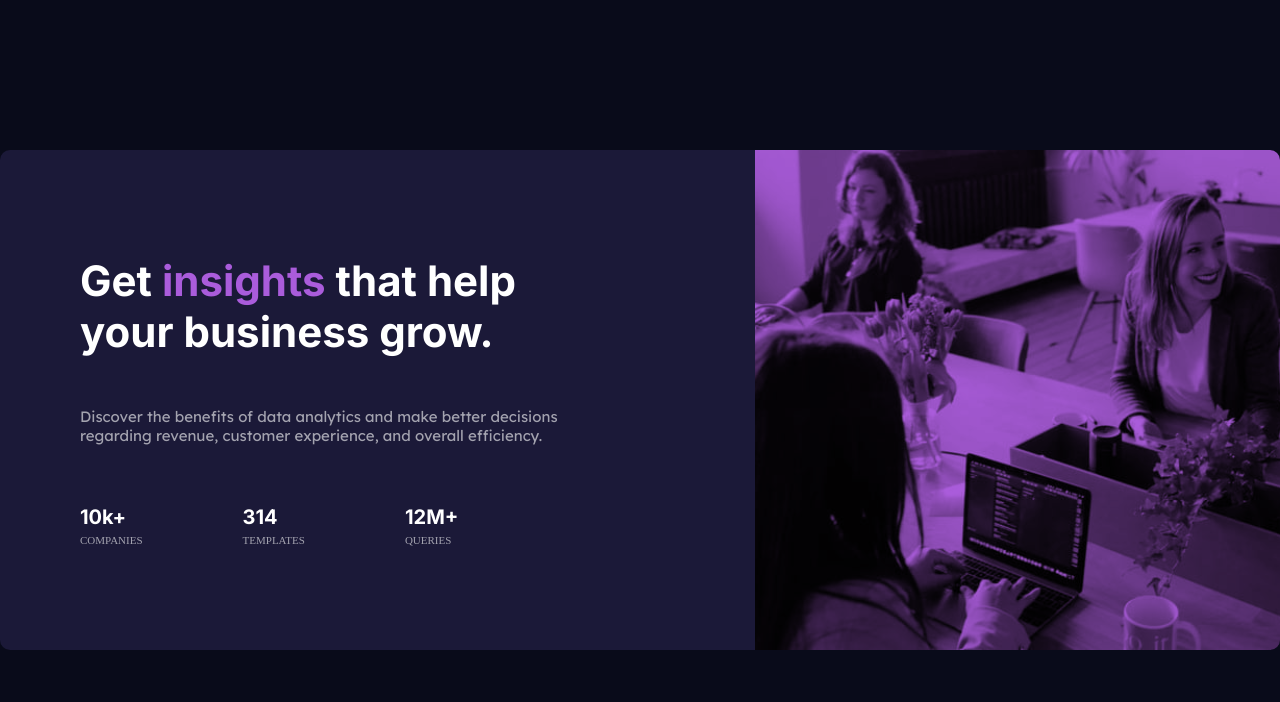
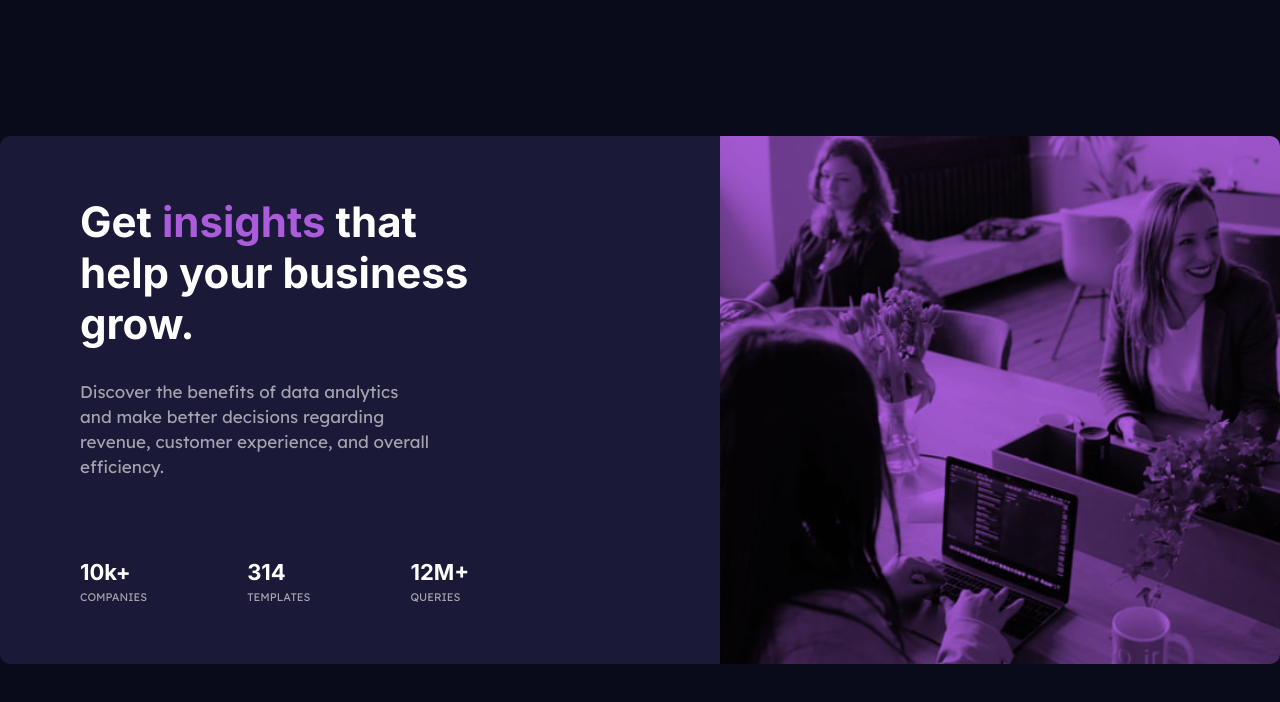
Before and after one commit to Dany0343/card-component-challenge, a plain HTML site: page index.html in a window 1280 px wide. Drawn offline with Linux system fonts and the light colour scheme.

Commit message:
Everything done

```diff
--- a/style.css
+++ b/style.css
@@ -80,6 +80,7 @@ p.card__about--number {
     color: var(--White);
 }
 p.card__about--info {
+    font-family: 'Lexend Deca', sans-serif;
     font-size: 1.1rem;
     color: var(--SlightlyTransparent2);
 }
@@ -87,13 +88,14 @@ p.card__about--info {
 @media screen and (min-width: 768px) {
     .card {
         flex-direction: row;
-        inline-size: 2000px;
+        inline-size: 100%;
         max-inline-size: 1440px;
     }
     .card__image {
         max-inline-size: 100%;
+        min-inline-size: 500px;
         inline-size: 500px;
-        block-size: 500px;
+        block-size: auto;
         justify-content: center;
         background-image: url(./images/image-header-mobile.jpg);
         background-position: center;
@@ -113,9 +115,8 @@ p.card__about--info {
         align-items: flex-start;
         justify-content: center;
         gap: 0;
-        /* padding: 50px 150px 50px 50px; */
         padding-inline-start: 80px;
-        padding-inline-end: 150px;
+        padding-inline-end: 80px;
         padding-block-start: 60px;
         padding-block-end: 60px;
         border-radius: 10px 0 0 10px;
@@ -123,18 +124,21 @@ p.card__about--info {
     }
     .card__text h1{
         font-size: 4.2rem;
-        margin-block-end: 50px;
+        margin-block-end: 30px;
+        padding-inline-end: 127px;
     }
     .card__about {
         flex-direction: row;
         gap: 100px;
     }
     .card__text--p {
-        font-size: 1.5rem;
-        margin-block-end: 60px;
+        font-size: 1.7rem;
+        margin-block-end: 80px;
+        padding-inline-end: 210px;
+        line-height: 2.5rem;
     }
     p.card__about--number {
-        font-size: 2rem;
+        font-size: 2.2rem;
         font-family: 'Inter', sans-serif;
         font-weight: bold;
         margin-block-end: 5px;
```
Also changed, not shown: index.html (+4 -0 lines).
